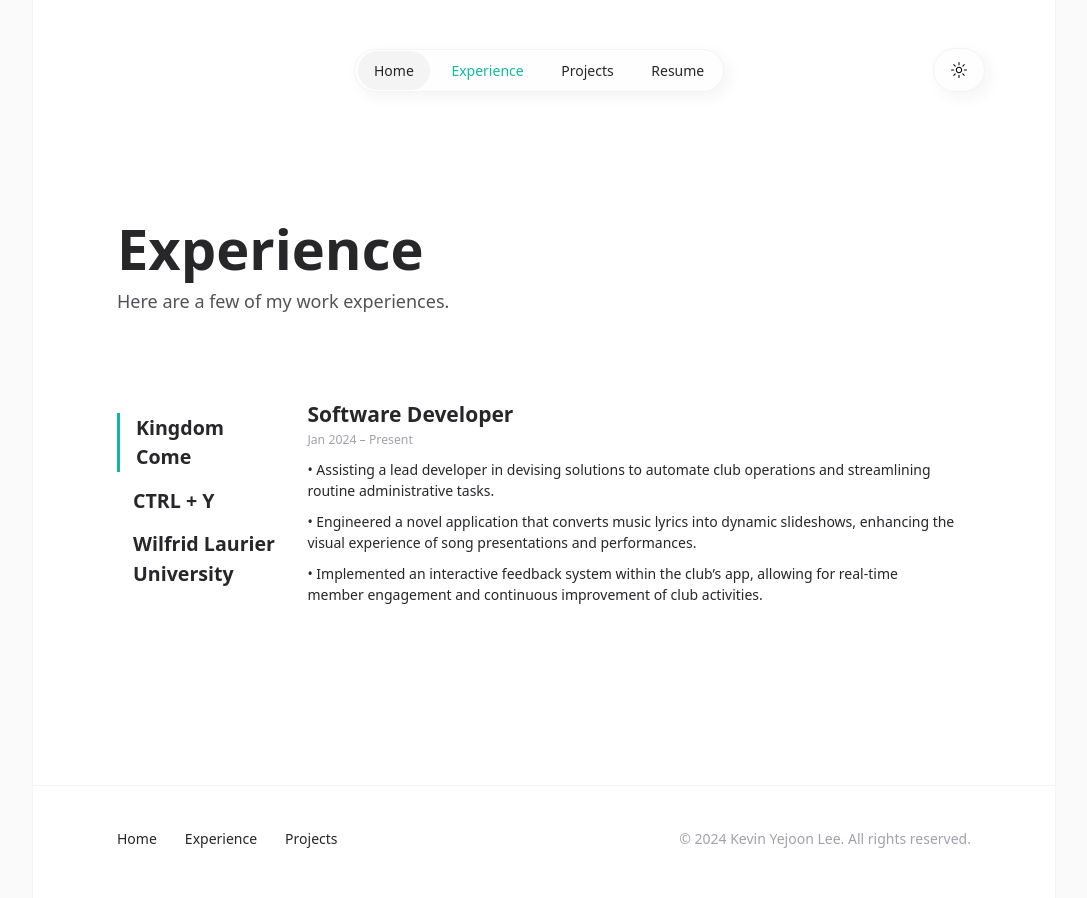
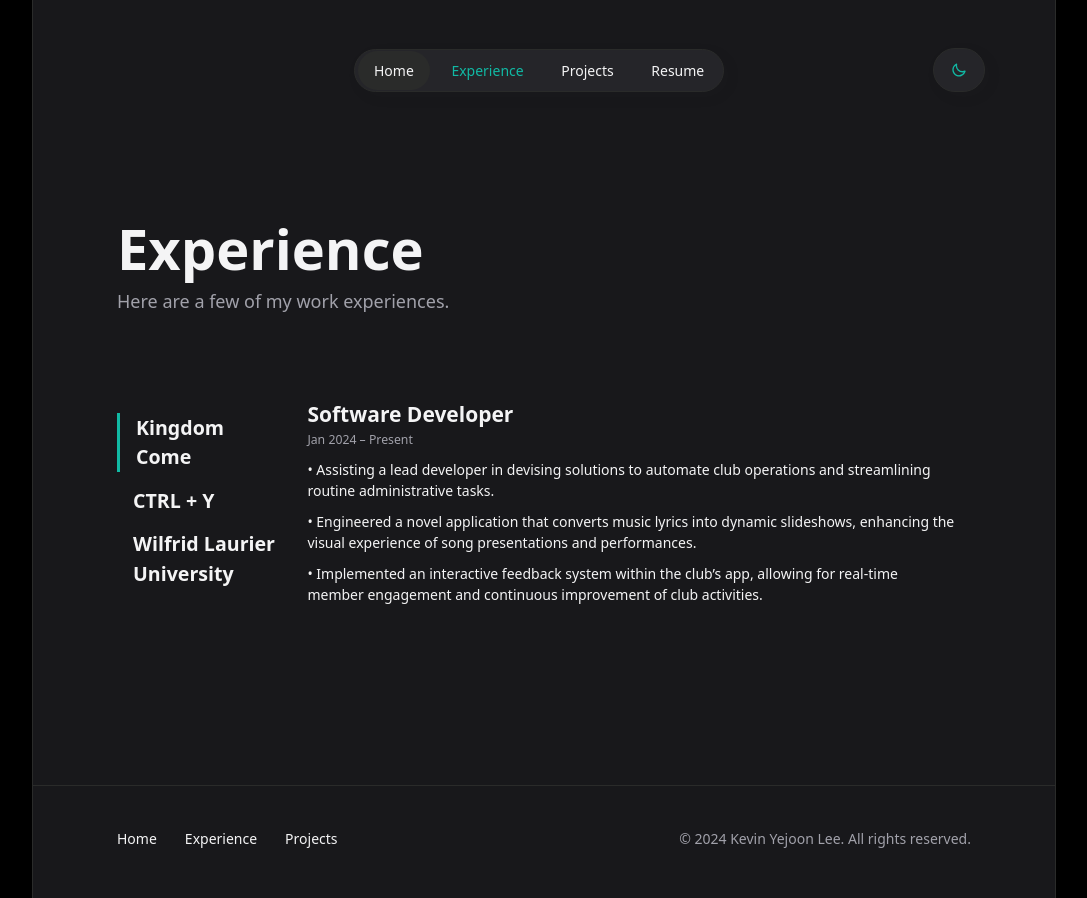
Before and after one commit to kevinyejoonlee/Portfolio2024, a React (Create React App) app: page /experience in a window 1280 px wide. Shown: the whole page, without its empty margins (96-1183 px from the left). Built offline with nearby package versions, Linux system fonts and the light colour scheme.

Commit message:
small changes

```diff
--- a/src/App.css
+++ b/src/App.css
@@ -20,7 +20,7 @@
 
 }
 
-.light_theme{
+.dark_theme{
 
     --main-text: rgb(244,244,245);
     --dark-grey: rgb(161,161,170);
--- a/src/components/Navbar/Navbar.js
+++ b/src/components/Navbar/Navbar.js
@@ -9,19 +9,19 @@ var Resume = "https://drive.google.com/file/d/1qezEVVV9De76aoAdJ1X0Ib05PZ0K7A84/
 
 const Navbar = () => {
 
-  const [theme, setTheme] = useState(localStorage.getItem('theme') || 'light');
+  const [theme, setTheme] = useState(localStorage.getItem('theme') || 'dark');
   var [isMenuOpen, setIsMenuOpen] = useState(false);
 
   useEffect(() => {
     const icon = document.getElementById("toggle_icon");
     icon.src = theme === 'light' ? sun : moon;
-    document.body.classList.toggle("light_theme", theme === 'dark');
+    document.body.classList.toggle("dark_theme", theme === 'dark');
     localStorage.setItem('theme', theme);
   }, [theme]);
 
   const toggleTheme = () => {
     setTheme(prevTheme => {
-      const newTheme = prevTheme === 'dark' ? 'light' : 'dark';
+      const newTheme = prevTheme === 'light' ? 'dark' : 'light';
       localStorage.setItem('theme', newTheme);
       return newTheme;
     });
```
Also changed, not shown: 12 other files (tests, documents, lock files or other folders).
